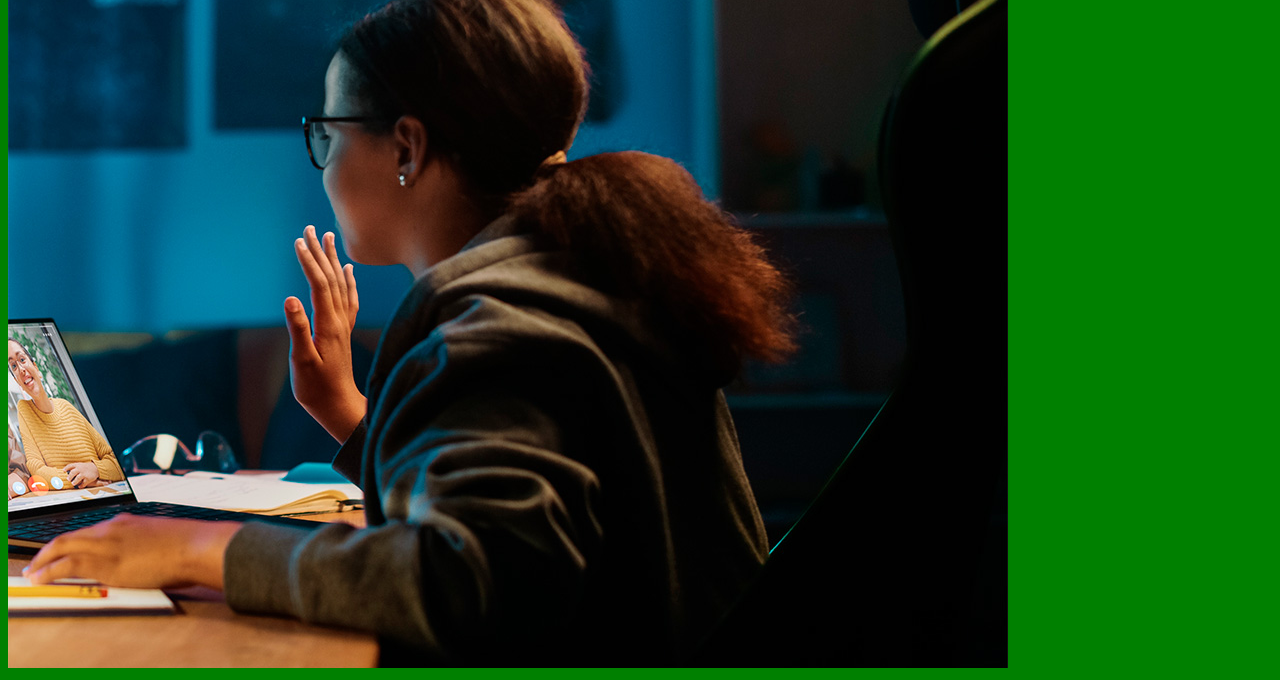
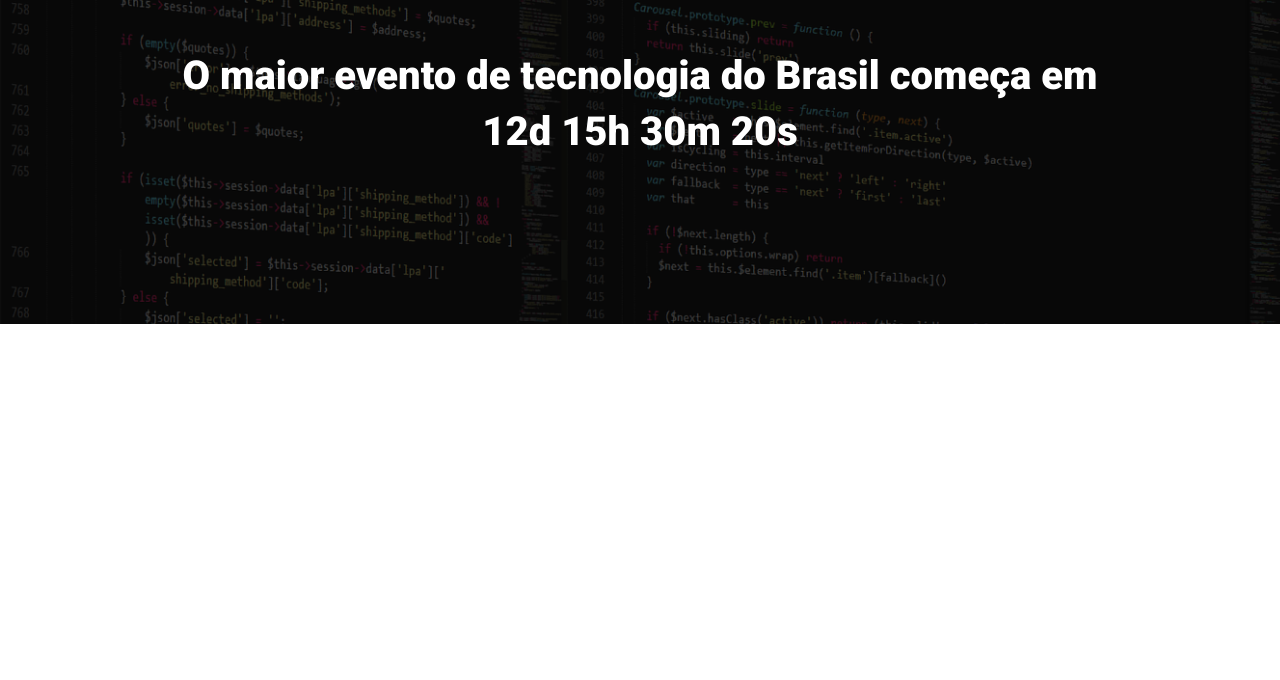
Before and after one commit to Evaldoer/exercicio_modulo22, a website built with Parcel: page src/index.html in a window 1280 px wide. Shown: the part 160-840 px from the top of the page. After the commit the page ends 800 px from the top, so only its background shows below. Built offline with nearby package versions, Linux system fonts and the light colour scheme.

Commit message:
fazendo o hero

```diff
--- a/src/index.html
+++ b/src/index.html
@@ -1,15 +1,28 @@
 <!DOCTYPE html>
-<html lang="en">
+<html lang="pt-BR">
 <head>
     <meta charset="UTF-8">
     <meta name="viewport" content="width=device-width, initial-scale=1.0">
-    <title>Document</title>
+    <title>EBAC Tech Talks</title>
+
+    <link rel="preconnect" href="https://fonts.googleapis.com">
+    <link rel="preconnect" href="https://fonts.gstatic.com" crossorigin>
+    <link href="https://fonts.googleapis.com/css2?family=Roboto:wght@400;700;900&display=swap" rel="stylesheet">
+
     <link rel="stylesheet" href="./styles/main.scss">
 
 </head>
 <body>
-    <h1>Olá</h1>
-    <img src="./images/backend.png" alt="">
+    <header class="hero">
+        <div class="container">
+            <img class="hero__logo" src="./images/ebac_logo.svg" alt="EBAC">
+            <p class="hero__text">
+                O maior evento de tecnologia do Brasil começa em 12d 15h 30m 20s
+            </p>
+        </div>
+    </header>
+
+
     <script src="./scripts/main.js"></script>
 </body>
 </html>
--- /dev/null
+++ b/src/styles/_hero.scss
@@ -0,0 +1,52 @@
+.hero {
+    padding-top: 64px;
+    padding-bottom: 100px;
+    background-image: url(../images/fundo.png);
+    background-repeat: no-repeat;
+    background-size: cover;
+    position: relative;
+
+    .container {
+        position: relative;
+    }
+
+    &::before {
+        position: absolute;
+        top: 0;
+        left: 0;
+        width: 100%;
+        height: 100%;
+        background-color: #000;
+        content: '';
+        opacity: .7;
+    }
+
+    &__text {
+        margin-top: 64px;
+        margin-bottom: 64px;
+        font-size: 40px;
+        line-height: 56px;
+        font-weight: 800;
+        text-align: center;
+    }
+
+    &__logo {
+        margin: 0 auto;
+        height: 80px;
+        display: block;
+    }
+
+    @media (max-width: 640px) {
+        padding: 40px 0;
+
+        &__logo {
+            height: 40px;
+        }
+
+        &__text {
+            font-size: 22px;
+            line-height: 24px;
+            margin: 24px 0;
+        }
+    }
+}
--- a/src/styles/main.scss
+++ b/src/styles/main.scss
@@ -1,3 +1,23 @@
-body {
-    background-color: green;
+@use 'hero';
+
+* {
+    margin: 0;
+    padding: 0;
+    box-sizing: border-box;
+    font-family: Roboto, sans-serif;
+    color: #fff;
 }
+
+.container {
+    max-width: 960px;
+    width: 100%;
+    margin: 0 auto;
+
+    @media (max-width: 640px) {
+        max-width: 80%;
+    }
+
+    @media (max-width: 1024px) {
+        max-width: 90%;
+    }
+}
```
